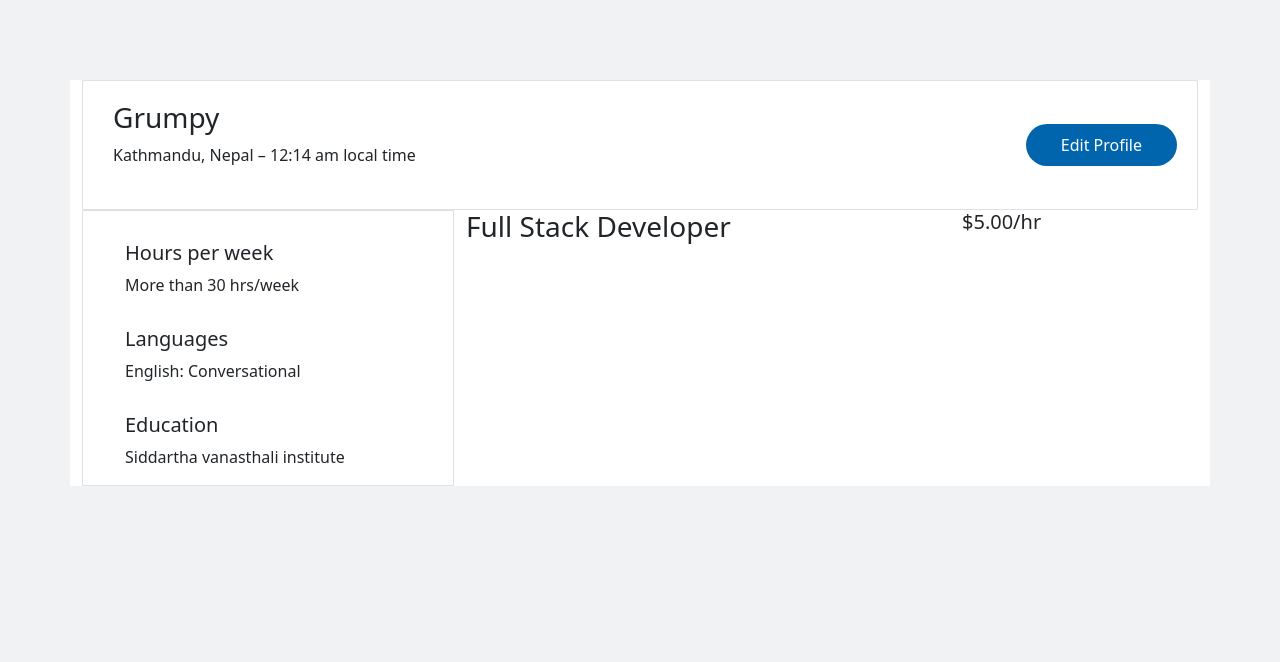
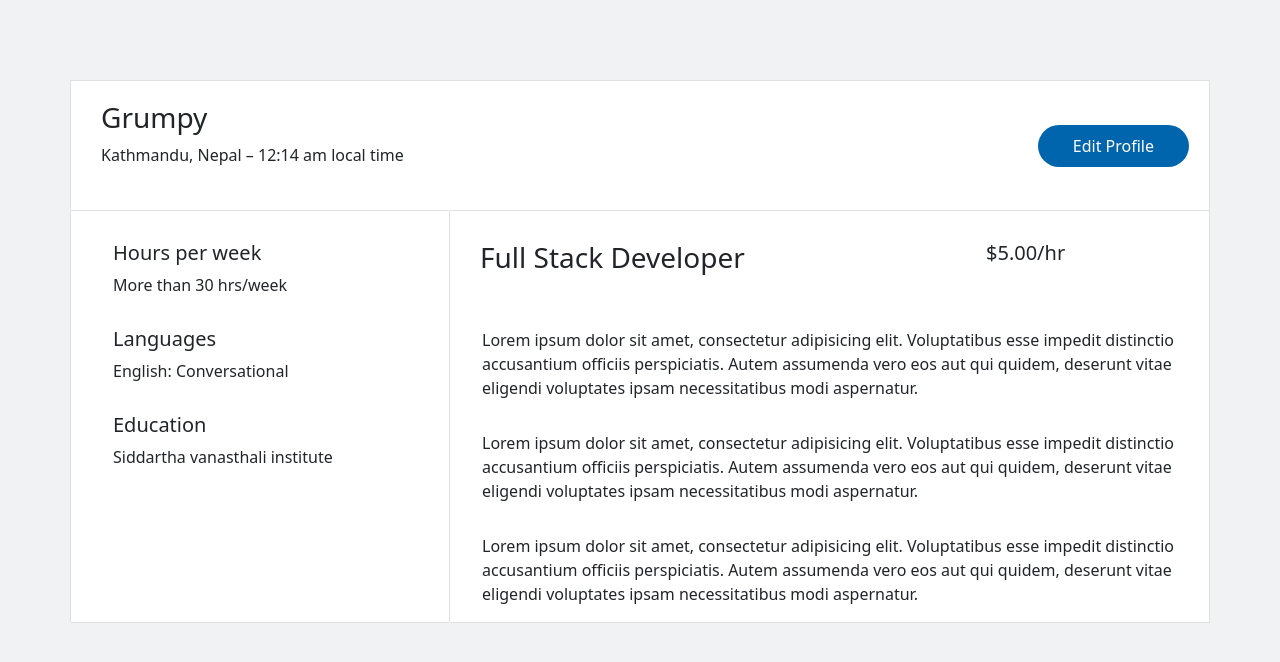
Before and after one commit to Piyush123-grumpy/Neplance, a Django app: page /account_detail in a window 1280 px wide. Shown: the part 72-734 px from the top of the page. Run offline with Django 4.2, Linux system fonts and the light colour scheme; parts of the project's set-up code (start-up, migrations or seed data) failed here and were passed over; some libraries are stand-ins or nearby versions.

Commit message:
front end user

```diff
--- a/account/static/css/account_detail.css
+++ b/account/static/css/account_detail.css
@@ -5,6 +5,7 @@ body {
 .prof-det {
     margin-top: 80px;
     background-color: white;
+    padding: 0;
 }
 
 .Profile {
@@ -15,6 +16,7 @@ body {
     border-width: 1px;
     border-color: #e0e0e0;
     border-radius: 1px;
+    border-bottom: none;
 }
 
 .profile_name {
@@ -54,3 +56,13 @@ body {
     border-color: #e0e0e0;
     border-radius: 1px;
 }
+.title-price{
+    padding-top: 30px;
+    padding-left: 30px;
+    padding-bottom: 30px;
+}
+.user_detail{
+    padding-top: 15px;
+    padding-left: 20px;
+    padding-right: 20px;
+}
--- a/account/templates/account/account_detail.html
+++ b/account/templates/account/account_detail.html
@@ -26,16 +26,32 @@
 
             </div>
         </div>
-        <div class=col-lg-8>
+        <div class="col-lg-8 desc" style="border-left: none;">
             <div class="row">
-                <div class="col-lg-8">
+                <div class="col-lg-8 title-price">
                     <h3>Full Stack Developer</h3>
                 </div>
-                <div class="col-lg-4">
+                <div class="col-lg-4 title-price">
                     <h5>$5.00/hr</h5>
                 </div>
             </div>
+            <div class="user_detail">
+                <p>Lorem ipsum dolor sit amet, consectetur adipisicing elit. Voluptatibus esse impedit distinctio
+                    accusantium officiis perspiciatis. Autem assumenda vero eos aut qui quidem, deserunt vitae eligendi
+                    voluptates ipsam necessitatibus modi aspernatur.</p>
+            </div>
+            <div class="user_detail">
+                <p>Lorem ipsum dolor sit amet, consectetur adipisicing elit. Voluptatibus esse impedit distinctio
+                    accusantium officiis perspiciatis. Autem assumenda vero eos aut qui quidem, deserunt vitae eligendi
+                    voluptates ipsam necessitatibus modi aspernatur.</p>
+            </div>
+            <div class="user_detail">
+                <p>Lorem ipsum dolor sit amet, consectetur adipisicing elit. Voluptatibus esse impedit distinctio
+                    accusantium officiis perspiciatis. Autem assumenda vero eos aut qui quidem, deserunt vitae eligendi
+                    voluptates ipsam necessitatibus modi aspernatur.</p>
+            </div>
         </div>
+
     </div>
 </div>
 {% endblock %}
```
